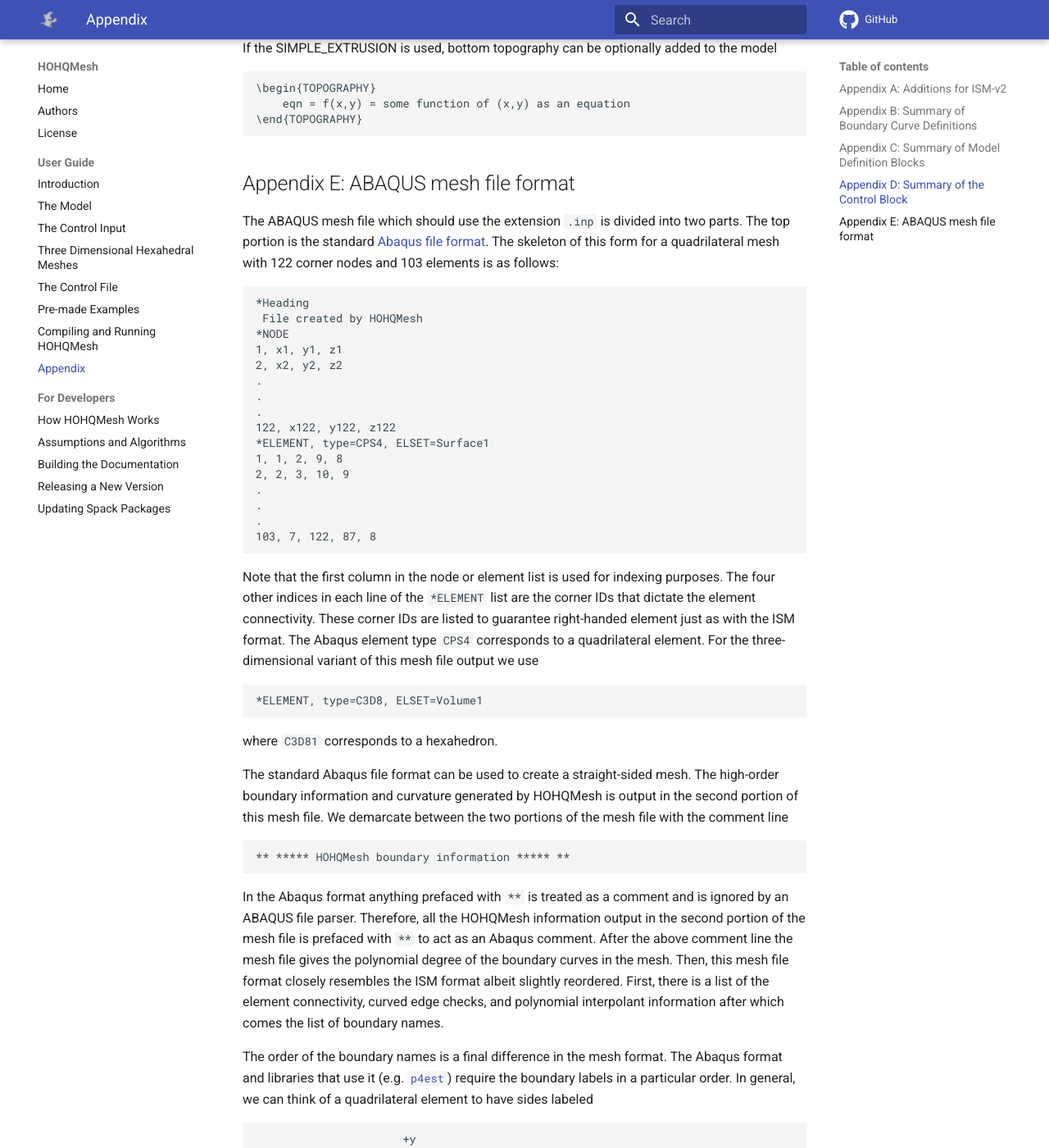
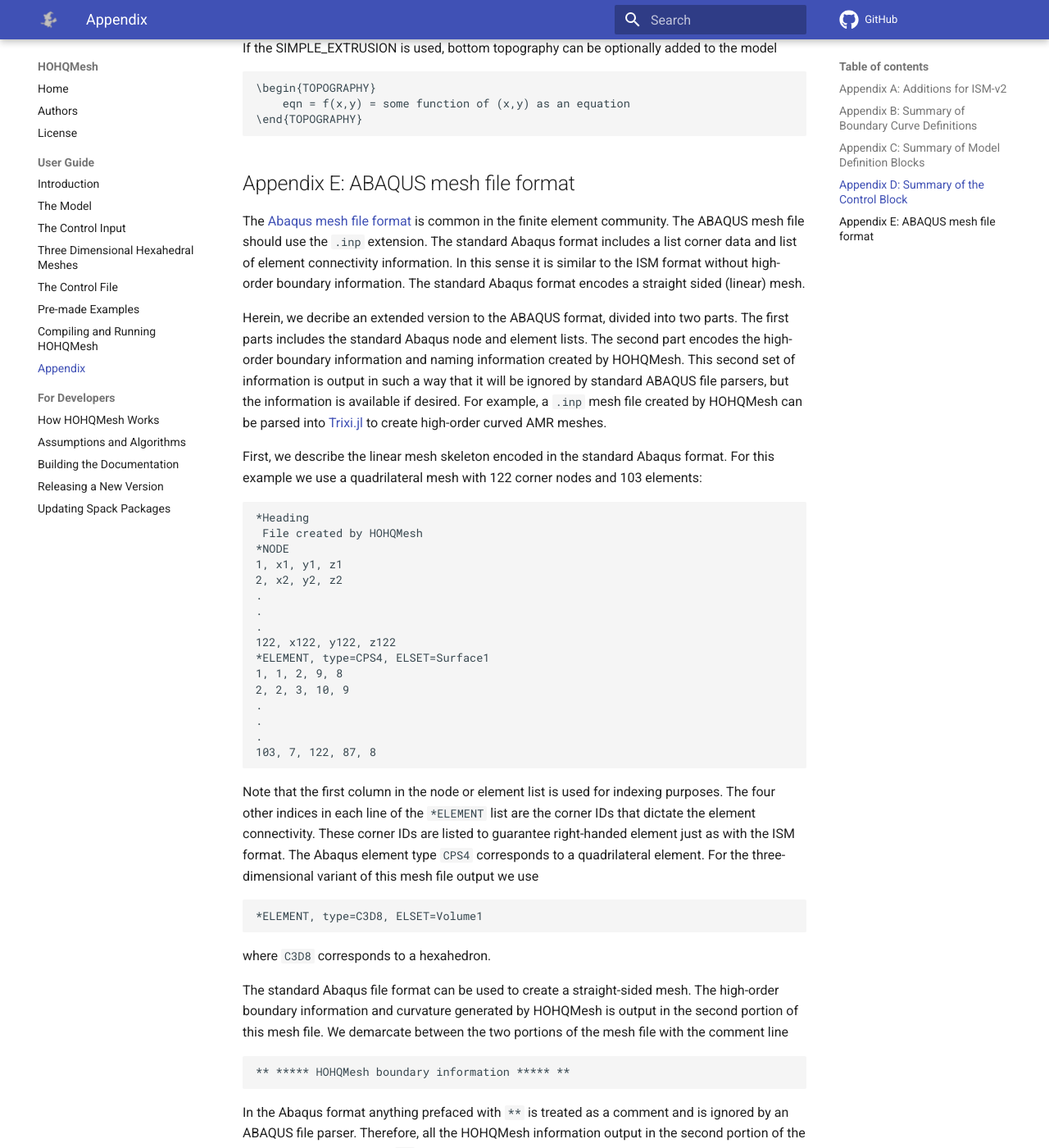
Before and after one commit to trixi-framework/HOHQMesh, an MkDocs documentation site: the page built from Documentation/docs/appendix.md, in a window 1280 px wide and 1400 px high, scrolled down 5100 px. Shown: the whole window at 82% size. Built offline with MkDocs 1.6.1 and Material for MkDocs 9.7.7, drawn with Linux system fonts in a browser that asks for light colours; comment, search, counter and statistics services are not loaded; some of the changed text lies outside the part shown.

Commit message:
add motivation sentences in the new appendix

```diff
--- a/Documentation/docs/appendix.md
+++ b/Documentation/docs/appendix.md
@@ -226,7 +226,12 @@ If the SIMPLE_EXTRUSION is used, bottom topography can be optionally added to th
 	\end{TOPOGRAPHY}
 
 ## Appendix E: ABAQUS mesh file format<a name="ABAQUS"></a>
-The ABAQUS mesh file which should use the extension `.inp` is divided into two parts. The top portion is the standard [Abaqus file format](https://abaqus-docs.mit.edu/2017/English/SIMACAEMODRefMap/simamod-c-model.htm). The skeleton of this form for a quadrilateral mesh with 122 corner nodes and 103 elements is as follows:
+
+The [Abaqus mesh file format](https://abaqus-docs.mit.edu/2017/English/SIMACAEMODRefMap/simamod-c-model.htm) is common in the finite element community. The ABAQUS mesh file should use the `.inp` extension. The standard Abaqus format includes a list corner data and list of element connectivity information. In this sense it is similar to the ISM format without high-order boundary information. The standard Abaqus format encodes a straight sided (linear) mesh.
+
+Herein, we decribe an extended version to the ABAQUS format, divided into two parts. The first parts includes the standard Abaqus node and element lists. The second part encodes the high-order boundary information and naming information created by HOHQMesh. This second set of information is output in such a way that it will be ignored by standard ABAQUS file parsers, but the information is available if desired. For example, a `.inp` mesh file created by HOHQMesh can be parsed into [Trixi.jl](https://github.com/trixi-framework/Trixi.jl) to create high-order curved AMR meshes.
+
+First, we describe the linear mesh skeleton encoded in the standard Abaqus format. For this example we use a quadrilateral mesh with 122 corner nodes and 103 elements:
 
 	*Heading
  	 File created by HOHQMesh
@@ -251,7 +256,7 @@ The Abaqus element type `CPS4` corresponds to a quadrilateral element. For the t
 
 	*ELEMENT, type=C3D8, ELSET=Volume1
 
-where `C3D81` corresponds to a hexahedron.
+where `C3D8` corresponds to a hexahedron.
 
 The standard Abaqus file format can be used to create a straight-sided mesh. The high-order boundary information and curvature
 generated by HOHQMesh is output in the second portion of this mesh file. We demarcate between the two portions of the mesh file with the comment
@@ -260,7 +265,7 @@ line
 	** ***** HOHQMesh boundary information ***** **
 
 In the Abaqus format anything prefaced with `** ` is treated as a comment and is ignored by an ABAQUS file parser. Therefore, all the HOHQMesh
-information output in the second portion of the mesh file is prefaced with `**` to act as an Abaqus comment. After the above comment line the mesh
+information output in the second portion of the mesh file is prefaced with `** ` to act as an Abaqus comment. After the above comment line the mesh
 file gives the polynomial degree of the boundary curves in the mesh. Then, this mesh file format closely resembles the ISM format albeit slightly reordered. First, there is a list of the element connectivity, curved edge checks, and polynomial interpolant information after which comes the list of boundary names.
 
 The order of the boundary names is a final difference in the mesh format. The Abaqus format and libraries that use it (e.g. [`p4est`](https://github.com/cburstedde/p4est)) require the boundary labels in a particular order. In general, we can think of a quadrilateral element to have sides labeled
@@ -276,4 +281,4 @@ The order of the boundary names is a final difference in the mesh format. The Ab
                            -y
 
 For this mesh file output the boundary labels are reordered to adopt the order convention of `-x +x -y +y`. For comparison, the default HOHQMesh
-ordering used by ISM or ISM-v2 the boundary labels are `-y +x +y -x`.
+ordering used by ISM or ISM-v2 gives the boundary labels in the order `-y +x +y -x`.
```
